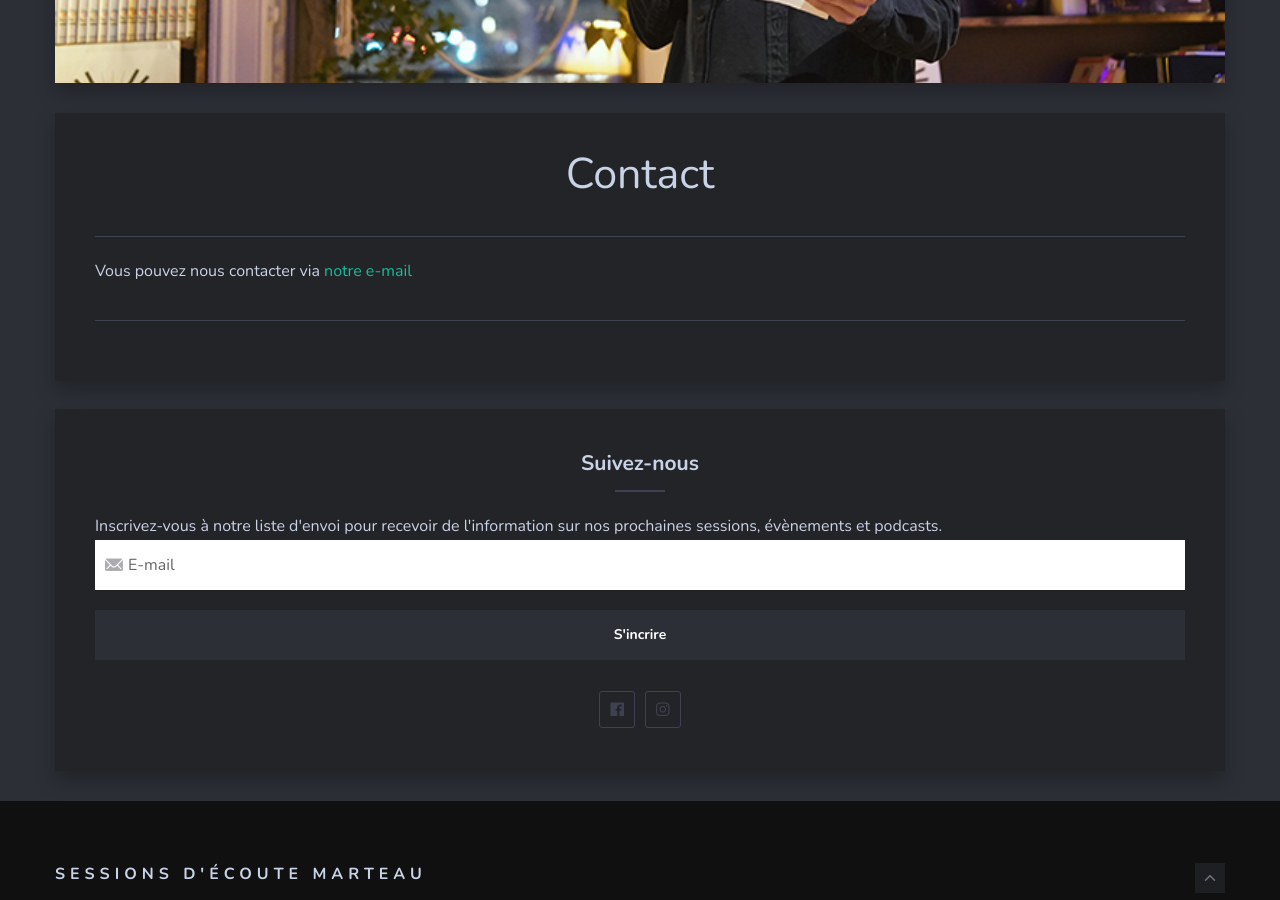
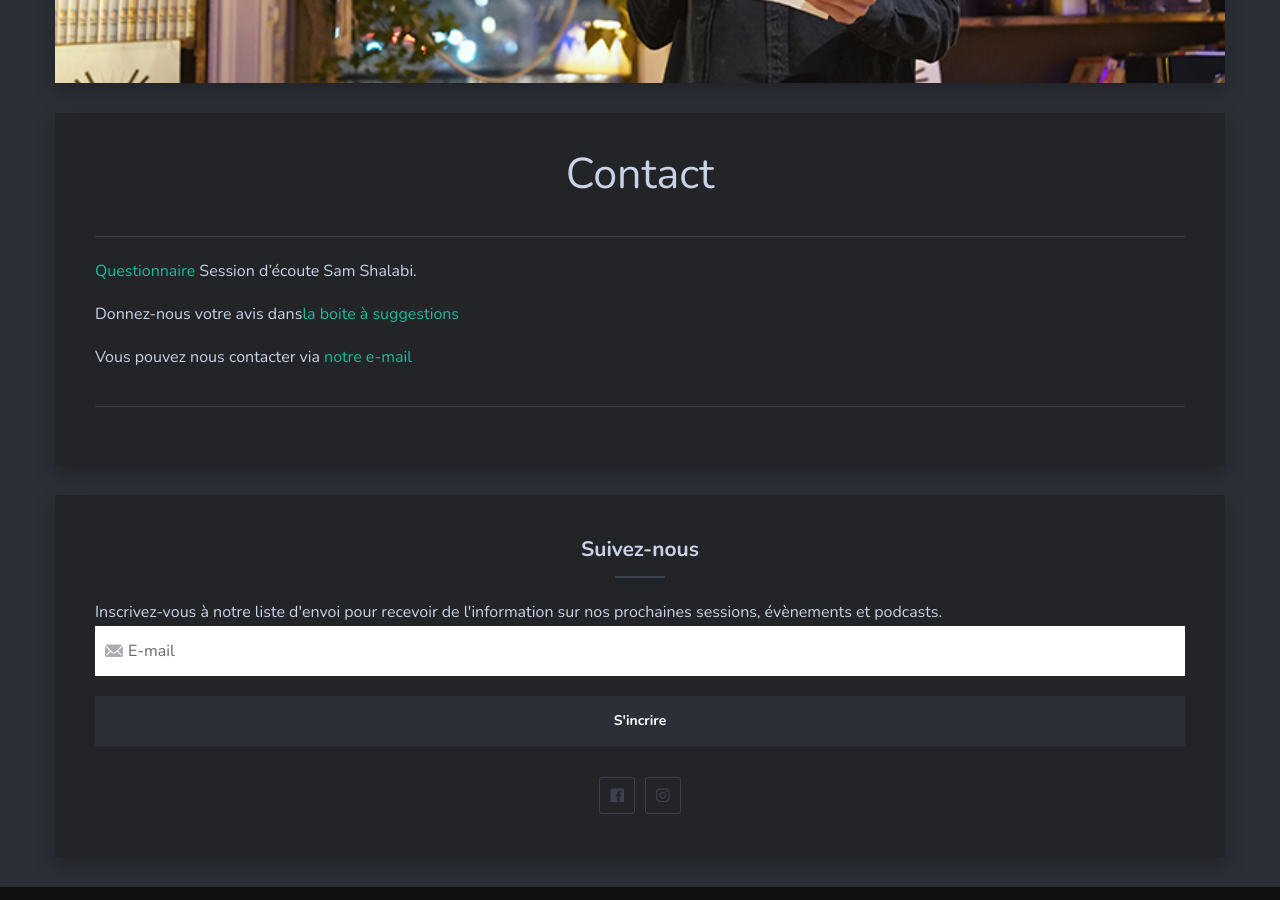
Before and after one commit to sessions-marteau/sessions-marteau-2.github.io, a Jekyll site: the page built from _pages/contact.md, in a window 1280 px wide and 900 px high, scrolled down 612 px. Built offline with Jekyll 4.4.1, drawn with Linux system fonts in a browser that asks for light colours; nearby versions of some CDN libraries.

Commit message:
Update contact.md
ajout questionnaire et boite à suggestions

```diff
--- a/_pages/contact.md
+++ b/_pages/contact.md
@@ -5,4 +5,12 @@
 image: DSC2963.jpg
 ---
 
+<a href="https://docs.google.com/forms/d/e/1FAIpQLSeMuGduHI20ZNYtf_5kYa-9WphJaYHUNxiTFegaFf3SAyFzdQ/viewform" target="_blank">Questionnaire
+</a> Session d'écoute Sam Shalabi.
+<br>
+
+Donnez-nous votre avis dans<a href="https://docs.google.com/forms/d/e/1FAIpQLSfyrPyKtBmTGzf7nJ98gjlHnXa4moSguP8rfO07iK-Pnl8fhw/viewform" target="_blank">la boite à suggestions
+</a>
+<br>
+
 Vous pouvez nous contacter via [notre e-mail](mailto:info@sessionsmarteau.com)
```
